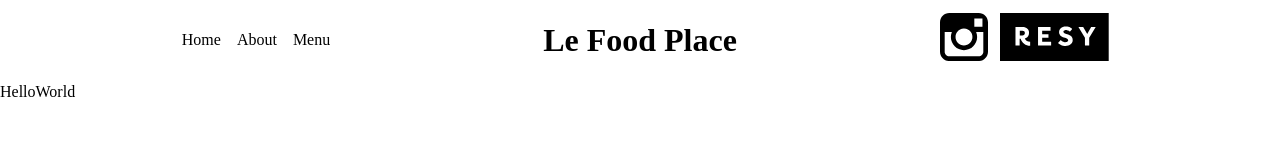
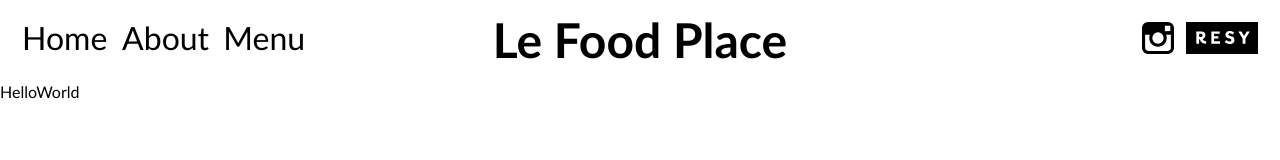
Before and after one commit to davissears/restaurant-page, a website with bundled scripts: page public/template.html in a window 1280 px wide. Built offline with nearby package versions, Linux system fonts and the light colour scheme.

Commit message:
Add global styles and adjust header layout
Apply global font styles to the body and refine the header's grid
layout. Adjust the positioning and sizing of navigation, logo, and
social media icons for better alignment and appearance.

```diff
--- a/src/styles/styles.css
+++ b/src/styles/styles.css
@@ -74,33 +74,54 @@ h6 {
 #__next {
     isolation: isolate;
 }
-/*full page*/
-/*#content {
-}*/
+
+/*global*/
+/*TODO: add global color variables*/
+body {
+    font-family:
+        "Trebuchet MS", "Lucida Sans Unicode", "Lucida Grande", "Lucida Sans",
+        Arial, sans-serif;
+}
 
 /*header*/
 header {
     display: grid;
-    grid-template-columns: 2fr 1fr 2fr;
+    grid-template-columns: 1fr 1fr 1fr;
     place-items: center;
     height: 10vh;
+}
+
+#navContainer {
+    display: flex;
+    justify-self: left;
+    margin-left: 1rem;
+    line-height: 2rem;
 }
 
 nav button {
     background: none;
     border: none;
+    font-size: 2rem;
+    width: 6rem;
 }
 
 nav button:hover {
     font-weight: bolder;
 }
 
+#logo {
+    font-size: 3rem;
+    font-weight: bolder;
+}
+
 #socialContainer {
+    margin-right: 1rem;
+    justify-self: right;
+    display: flex;
     place-items: center;
-    display: grid;
     grid-template-rows: 1fr;
     grid-template-columns: 1fr 2fr;
-    justify-content: end;
+    justify-content: right;
 }
 
 #instaButton {
@@ -108,8 +129,8 @@ nav button:hover {
     background: none;
 }
 #instaIcon {
-    width: 3rem;
-    height: auto;
+    width: auto;
+    height: 2rem;
 }
 #resyButton {
     border: none;
@@ -117,6 +138,6 @@ nav button:hover {
 }
 #resyIcon {
     width: auto;
-    height: 3rem;
+    height: 2rem;
     color: black;
 }
```
